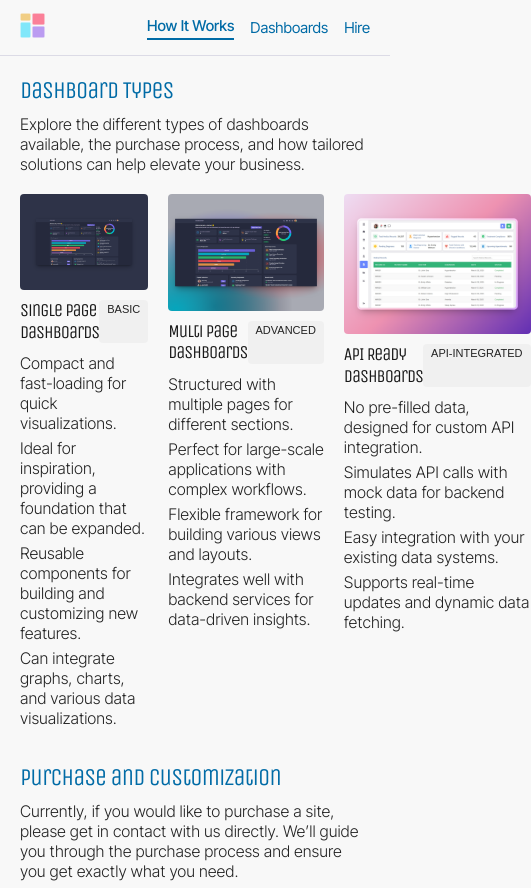
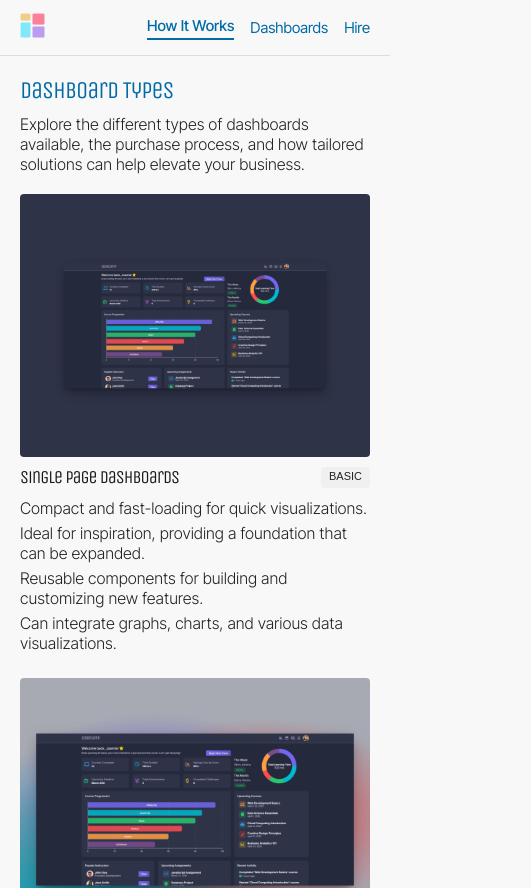
Before and after one commit to joseph-johnson27001/dashboard-website, a Vue app: page /how-it-works in a window 390 px wide. Shown: the top 888 px of the page, 531 px wide, since content can reach past the window. Built offline with nearby package versions, Linux system fonts and the light colour scheme.

Commit message:
How it works media queries

```diff
--- a/src/components/UI/InformationModalCard.vue
+++ b/src/components/UI/InformationModalCard.vue
@@ -19,7 +19,7 @@
         <ul v-if="section.type === 'list'">
           <li v-for="(item, idx) in section.content" :key="idx">
             <strong class="section-label">{{ item.label }}</strong>
-            <span class="section-content"> – {{ item.text }}</span>
+            <span class="section-content">: {{ item.text }}</span>
           </li>
         </ul>
 
@@ -173,14 +173,14 @@ export default {
 .info-content li {
   font-size: 15px;
   line-height: 1.6;
-  margin-bottom: 5px;
+  margin-bottom: 10px;
   list-style: none;
   margin-left: -20px;
 }
 
 .section-label {
-  font-weight: bold;
-  color: #222;
+  font-weight: 400;
+  color: #006ba6;
 }
 
 .section-content {
@@ -189,7 +189,7 @@ export default {
 
 .info-content p {
   font-size: 15px;
-  line-height: 1.6;
+  line-height: 1.4;
 }
 
 /* Animations */
--- a/src/views/HowItWorksPage.vue
+++ b/src/views/HowItWorksPage.vue
@@ -231,4 +231,16 @@ p {
     opacity: 1;
   }
 }
+
+@media (max-width: 1200px) {
+  .dashboard-container {
+    grid-template-columns: 1fr 1fr;
+  }
+}
+
+@media (max-width: 700px) {
+  .dashboard-container {
+    grid-template-columns: 1fr;
+  }
+}
 </style>
```
